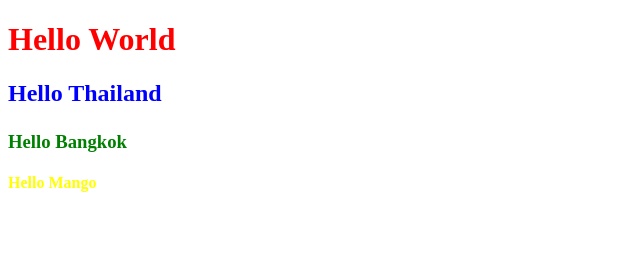
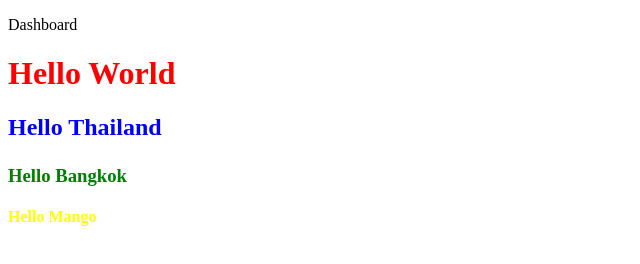
Before and after one commit to PakornBig/github-101, a plain HTML site: page index.html in a window 1280 px wide. Shown: the whole page, without its empty margins (0-640 px from the left). Drawn offline with Linux system fonts and the light colour scheme.

Commit message:
edit : add text index.html

```diff
--- a/index.html
+++ b/index.html
@@ -4,6 +4,9 @@
   <link rel="stylesheet" href="styles.css">
 </head>
 <body>
+    <div>
+        <p>Dashboard</p>
+    </div>
     <div>
         <h1>Hello World</h1>
         <h2>Hello Thailand</p>
```
